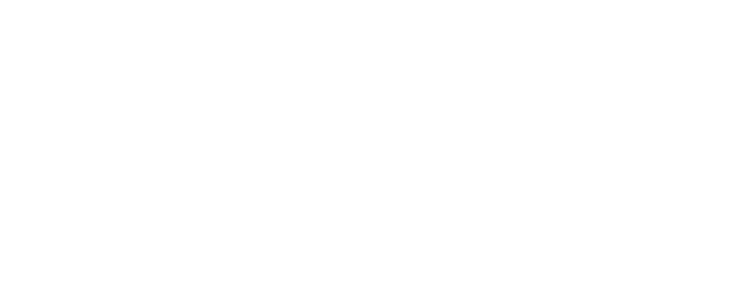
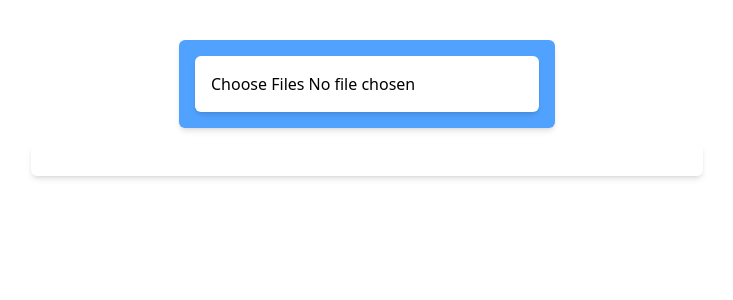
Before and after one commit to thitiwatdb/Meter, a React (Vite) app in the folder frontend/: page /admin/uploadimages in a window 1280 px wide. Before the commit this address had no page. Shown: the top 300 px of the page, without its empty margins (273-1006 px from the left). Built offline with nearby package versions, Linux system fonts and the light colour scheme.

Commit message:
patch 1.4.1

```diff
--- a/frontend/src/App.jsx
+++ b/frontend/src/App.jsx
@@ -5,6 +5,7 @@
 import LoginPage from "./pages/LoginPage";
 import UserManagement from "./pages/dashboard/UserManagement";
 import RoomManagement from "./pages/dashboard/RoomManagement";
+import UploadImages from "./pages/dashboard/UploadImages";
 
 function App() {
   const [username, setUsername] = useState(
@@ -53,6 +54,10 @@
             <RoomManagement setUsername={setUsername} setRole={setRole} />
           }
         />
+        <Route
+          path="/admin/uploadimages"
+          element={<UploadImages setUsername={setUsername} setRole={setRole} />}
+        />
       </Routes>
     </Router>
   );
--- /dev/null
+++ b/frontend/src/pages/dashboard/UploadImages.jsx
@@ -0,0 +1,41 @@
+import React from "react";
+import { useState, useEffect } from "react";
+
+export default function UploadImages() {
+  const [images, setImages] = useState([]);
+  const [imagesURL, setImagesURL] = useState([]);
+
+  useEffect(() => {
+    if (images.length < 1) return;
+    const newImagesURL = [];
+    images.forEach((image) => {
+      newImagesURL.push(URL.createObjectURL(image));
+    });
+    setImagesURL(newImagesURL);
+  }, [images]);
+
+  function onImageChange(e) {
+    setImages([...e.target.files]);
+  }
+
+  return (
+    <>
+      <div className=" flex flex-col items-center justify-center mt-10">
+        <div className="p-4 bg-blue-400 shadow-md rounded-md">
+          <input
+            type="file"
+            multiple
+            accept="image/*"
+            onChange={onImageChange}
+            className="p-4 shadow-md rounded-md bg-white"
+          />
+        </div>
+        <div className="p-4 bg-white shadow-md rounded-md w-2xl mt-4">
+          {imagesURL.map((imageURL, index) => (
+            <img key={index} src={imageURL} alt="preview" />
+          ))}
+        </div>
+      </div>
+    </>
+  );
+}
```
